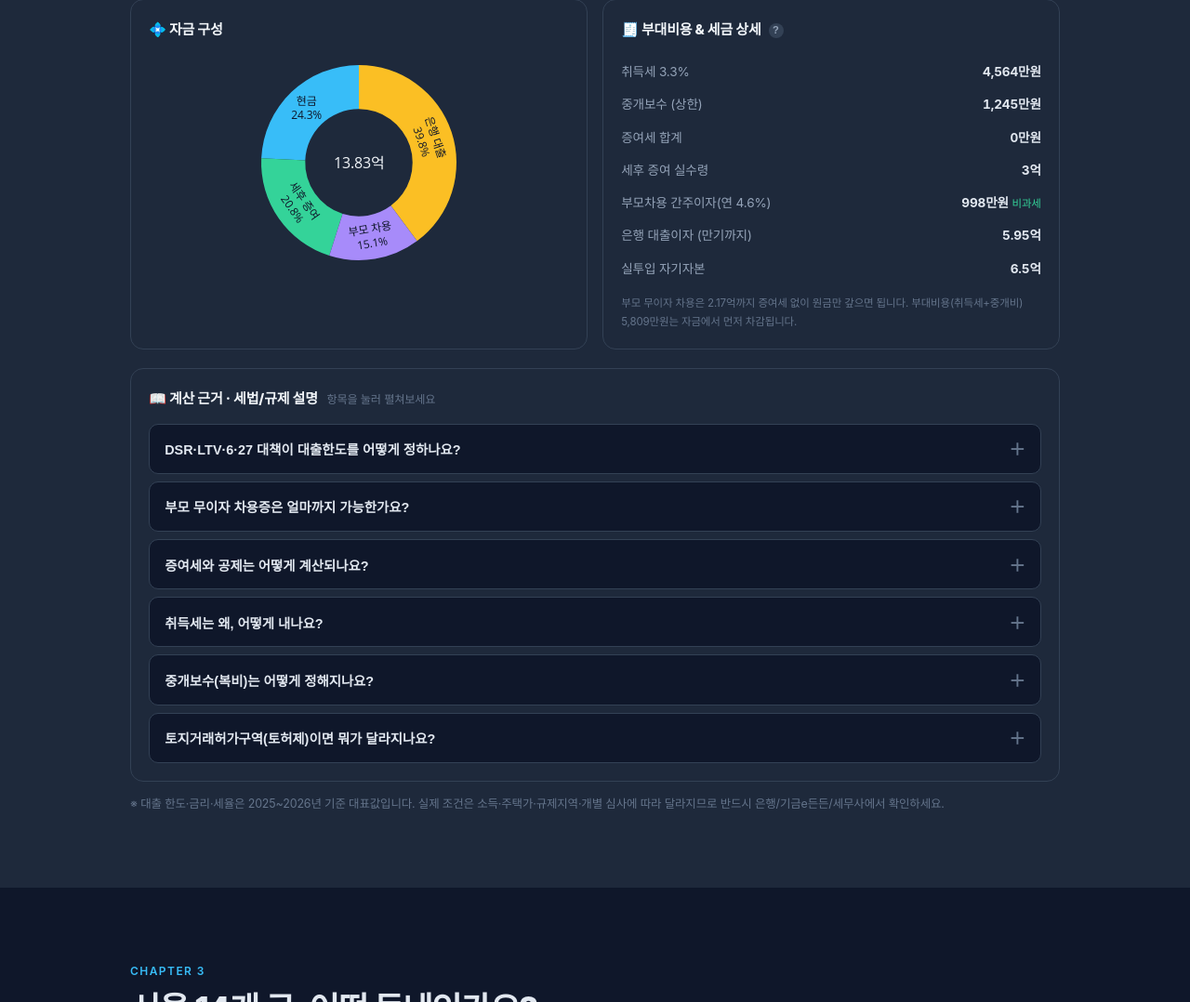
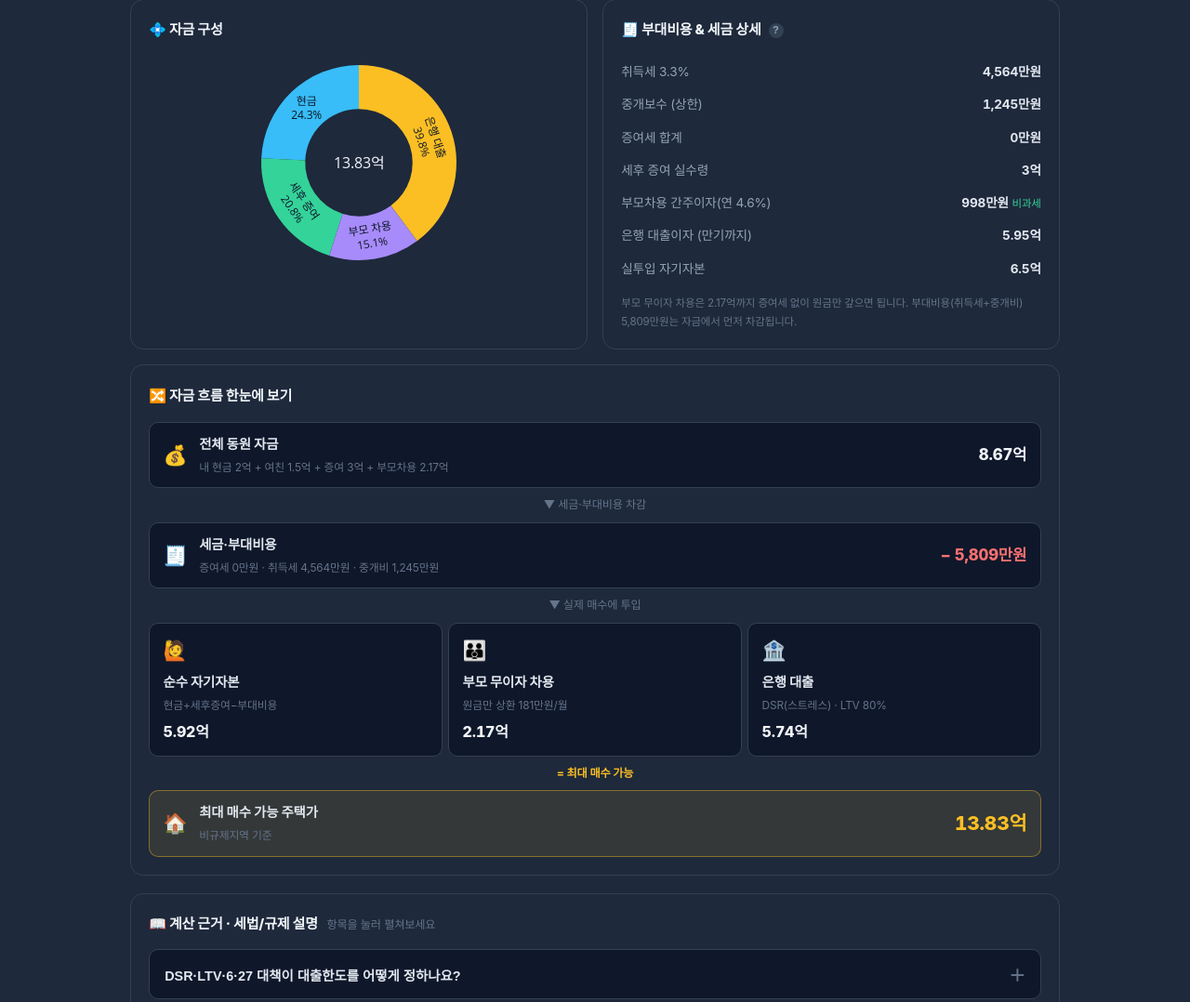
Before and after one commit to jiuk96/realestate_analysis_tool, a Flask app: page / in a window 1280 px wide. Shown: the part 2747-3825 px from the top of the page at 93% size. Run offline with Flask 3, Linux system fonts and the light colour scheme; some libraries are stand-ins or nearby versions; some web fonts are replaced.

Commit message:
feat: 규제지역 LTV 반영 + 자금 흐름 시각화 + 참고문헌 출처
- 규제지역(투기과열·조정대상·토허제) LTV 축소 정확 반영:
  일반 주담대 비규제 70%(생애최초 80%) → 규제지역 40%(생애최초 50%)
  · 은행업감독규정·6·27 대책 기준, 최종 대출=min(LTV·DSR·6억캡·상품한도)
- 자금 흐름 한눈에 보기 신설: 전체 동원자금 → 세금·부대비용 차감 →
  순자기자본/부모차용/은행대출 → 최대 매수가를 단계별 카드로 표시
- 참고문헌·법령 출처 섹션 추가: 지방세법·상증세법·은행업감독규정·
  6·27 대책·공인중개사법·토지거래허가·실거래가시스템 (법제처/기관 링크)
- 대출 근거 설명에 규제지역 LTV 40% 및 조문 출처 명시

Co-Authored-By: Claude <noreply@anthropic.com>

```diff
--- a/web/static/dashboard.js
+++ b/web/static/dashboard.js
@@ -1,6 +1,6 @@
 import {
   LOAN_PRODUCTS, analyzeFinance, won2eok, won2man,
-  LEGAL_BASIS, FAMILY_LOAN,
+  LEGAL_BASIS, FAMILY_LOAN, REFERENCES,
 } from './financeCalculator.js';
 
 /* ── 유틸 ──────────────────────────────────────────────── */
@@ -648,6 +648,7 @@ function initBudgetPlanner() {
   });
 
   renderLegalAccordion();
+  renderReferences();
   recalcBudget();
 }
 
@@ -741,6 +742,42 @@ function recalcBudget() {
 
   renderBudgetBreakdown(R);
   renderBudgetChart(R);
+  renderFundFlow(R);
+}
+
+// 자금 흐름: 전체 자금 → 세금·부대비용 차감 → 자기자본 + 부모 + 대출 = 최대 매수가
+function renderFundFlow(R) {
+  const el = document.getElementById('fundFlow');
+  if (!el) return;
+  const fees = R.acqTax + R.brokerFee + R.giftTax;
+  const step = (icon, label, val, sub, cls='') =>
+    `<div class="ff-step ${cls}"><span class="ff-ic">${icon}</span>
+       <div class="ff-body"><div class="ff-label">${label}</div>${sub?`<div class="ff-sub">${sub}</div>`:''}</div>
+       <div class="ff-val">${val}</div></div>`;
+
+  el.innerHTML = `
+    ${step('💰', '전체 동원 자금', won2eok(R.myCash + R.gfCash + R.grossGift + R.familyLoan),
+        `내 현금 ${won2eok(R.myCash)} + 여친 ${won2eok(R.gfCash)} + 증여 ${won2eok(R.grossGift)} + 부모차용 ${won2eok(R.familyLoan)}`)}
+    <div class="ff-arrow">▼ 세금·부대비용 차감</div>
+    ${step('🧾', '세금·부대비용', '− ' + won2man(fees),
+        `증여세 ${won2man(R.giftTax)} · 취득세 ${won2man(R.acqTax)} · 중개비 ${won2man(R.brokerFee)}`, 'ff-minus')}
+    <div class="ff-arrow">▼ 실제 매수에 투입</div>
+    <div class="ff-parts">
+      ${step('🙋', '순수 자기자본', won2eok(R.ownEquity - fees > 0 ? R.ownEquity - fees : 0), '현금+세후증여−부대비용')}
+      ${step('👪', '부모 무이자 차용', won2eok(R.familyLoan), `원금만 상환 ${won2man(R.familyMonthly)}/월`)}
+      ${step('🏦', '은행 대출', won2eok(R.loan), `${R.loanBind} · LTV ${(R.appliedLtv*100).toFixed(0)}%${R.regulated?' 규제지역':''}`)}
+    </div>
+    <div class="ff-arrow ff-arrow-eq">= 최대 매수 가능</div>
+    ${step('🏠', '최대 매수 가능 주택가', won2eok(R.maxPrice), R.regulated?'토지거래허가/규제지역 기준':'비규제지역 기준', 'ff-total')}
+  `;
+}
+
+function renderReferences() {
+  const el = document.getElementById('referenceList');
+  if (!el) return;
+  el.innerHTML = REFERENCES.map(r =>
+    `<li><a href="${r.url}" target="_blank" rel="noopener">${r.name}</a> <span class="ref-org">${r.org}</span></li>`
+  ).join('');
 }
 
 function renderBudgetBreakdown(R) {
--- a/web/static/financeCalculator.js
+++ b/web/static/financeCalculator.js
@@ -184,6 +184,13 @@ const DSR_LIMIT = 0.40;
 export const REGULATION = {
   METRO_LOAN_CAP: 6 * 억,        // 6·27 대책 수도권/규제지역 주담대 한도
   STRESS_DSR_ADDON: 0.015,       // 스트레스 DSR 가산금리 (한도 산정용)
+  // 규제지역(투기과열지구=강남·서초·송파·용산+토지거래허가구역) LTV
+  //  - 은행업감독규정상 규제지역 실수요 LTV 40%
+  //  - 생애최초는 규제지역에서도 일부 우대되나 6·27 대책으로 축소, 보수적 50%
+  LTV_REGULATED: 0.40,
+  LTV_REGULATED_FIRST: 0.50,
+  LTV_NORMAL: 0.70,              // 비규제 일반
+  LTV_NORMAL_FIRST: 0.80,        // 비규제 생애최초
 };
 
 /* ============================================================
@@ -254,11 +261,14 @@ export const LEGAL_BASIS = {
   },
   loan: {
     title: 'DSR·LTV·6·27 대책이 대출한도를 어떻게 정하나요?',
-    body: 'LTV(주택담보인정비율)는 집값 대비 빌릴 수 있는 비율로, 규제지역은 보통 40~50%, 생애최초는 80%까지 ' +
-          '허용됩니다. DSR(총부채원리금상환비율)은 연소득 대비 모든 대출의 연간 원리금이 40%를 넘지 못하게 ' +
-          '하는 규제로, 소득이 낮으면 LTV가 남아도 대출이 막힙니다. 2025년 6·27 대책으로 수도권·규제지역 ' +
-          '주택담보대출은 한도가 최대 6억원으로 제한되고, 스트레스 DSR(가산금리 약 +1.5%p)이 적용돼 실제 ' +
-          '한도는 더 보수적으로 산정됩니다. 최종 대출액은 이 세 가지(LTV·DSR·6억 캡) 중 가장 작은 값입니다.',
+    body: 'LTV(주택담보인정비율)는 집값 대비 빌릴 수 있는 비율입니다. 비규제지역은 70%(생애최초 80%)지만, ' +
+          '투기과열지구·조정대상지역(현재 강남·서초·송파·용산)과 토지거래허가구역 같은 규제지역은 ' +
+          '실수요 기준 40%(생애최초 50%)로 축소됩니다. DSR(총부채원리금상환비율)은 연소득 대비 모든 대출의 ' +
+          '연간 원리금이 40%를 넘지 못하게 하는 규제로, 소득이 낮으면 LTV가 남아도 대출이 막힙니다. ' +
+          '2025년 6·27 가계부채 관리방안으로 수도권·규제지역 주택담보대출은 한도가 최대 6억원으로 제한되고, ' +
+          '스트레스 DSR(가산금리 약 +1.5%p)이 적용돼 실제 한도는 더 보수적으로 산정됩니다. ' +
+          '최종 대출액은 이 네 가지(LTV · DSR · 6억 캡 · 상품한도) 중 가장 작은 값으로 정해집니다. ' +
+          '[근거: 은행업감독규정 별표6, 금융위원회 2025.6.27 가계부채 관리방안]',
   },
   family: {
     title: '부모 무이자 차용증은 얼마까지 가능한가요?',
@@ -333,7 +343,15 @@ export function maxLoanForProduct(product, income, price, rate, years, firstHome
   // 스트레스 DSR: 한도 산정 시 가산금리를 얹어 보수적으로 계산
   const stressRate = rate + REGULATION.STRESS_DSR_ADDON;
   const byDSR = maxLoanByDSR(income, stressRate, years);
-  const ltv = (firstHome && product.ltvFirst) ? product.ltvFirst : product.ltv;
+
+  // LTV: 일반 주담대는 규제지역 여부에 따라 40/50%로 축소, 정책상품은 자체 LTV
+  let ltv;
+  if (product.id === 'bank') {
+    if (regulated) ltv = firstHome ? REGULATION.LTV_REGULATED_FIRST : REGULATION.LTV_REGULATED;
+    else ltv = firstHome ? REGULATION.LTV_NORMAL_FIRST : REGULATION.LTV_NORMAL;
+  } else {
+    ltv = (firstHome && product.ltvFirst) ? product.ltvFirst : product.ltv;
+  }
   const byLTV = price * ltv;
   const byProduct = product.maxLoan;
   // 6·27 대책: 규제지역이면 일반 주담대 6억 한도 (정책상품은 자체 한도 우선)
@@ -341,10 +359,10 @@ export function maxLoanForProduct(product, income, price, rate, years, firstHome
 
   const loan = Math.min(byDSR, byLTV, byProduct, byRegion);
   let bind = 'DSR(스트레스)';
-  if (loan === byLTV) bind = `LTV ${(ltv * 100).toFixed(0)}%`;
+  if (loan === byLTV) bind = `LTV ${(ltv * 100).toFixed(0)}%${regulated ? '(규제지역)' : ''}`;
   else if (loan === byProduct) bind = '상품한도';
   else if (loan === byRegion) bind = '6·27 대책 6억';
-  return { loan: Math.max(0, loan), bind };
+  return { loan: Math.max(0, loan), bind, ltv };
 }
 
 /* ============================================================
@@ -409,7 +427,7 @@ export function analyzeFinance(input) {
   // 4) 최대가격 기준 상세 재계산
   const acq = calcAcquisitionTax(maxPrice, firstHome);
   const broker = calcBrokerFee(maxPrice);
-  const { loan, bind } = maxLoanForProduct(product, income, maxPrice, rate, years, firstHome, { regulated });
+  const { loan, bind, ltv: appliedLtv } = maxLoanForProduct(product, income, maxPrice, rate, years, firstHome, { regulated });
   const monthly = calcMonthlyPayment(loan, rate, years, repay);
   const cashUsed = maxPrice + acq.tax + broker - loan - familyLoan;  // 실제 투입 자기자본
   const leftover = ownEquity - cashUsed;
@@ -430,8 +448,10 @@ export function analyzeFinance(input) {
   const dsrRatio = income > 0 ? (calcMonthlyPayment(loan, rate, years, 'annuity').first * 12) / income : 0;
 
   return {
-    netGift, giftTax, giftMe, giftGf,
+    netGift, grossGift: myGift + gfGift, giftTax, giftMe, giftGf,
+    myCash, gfCash,
     ownEquity, availableFunds,
+    appliedLtv, regulated,
     maxPrice,
     acqTax: acq.tax, acqRate: acq.rate, acqDiscount: acq.discount,
     brokerFee: broker,
@@ -452,6 +472,30 @@ export function analyzeFinance(input) {
   };
 }
 
+/* ============================================================
+ * 참고문헌 · 법령 출처 (UI 하단 표시용)
+ * ============================================================ */
+export const REFERENCES = [
+  { name: '지방세법 제11조 (취득세 세율)', org: '행정안전부',
+    url: 'https://www.law.go.kr/법령/지방세법' },
+  { name: '지방세특례제한법 제36조의3 (생애최초 취득세 감면)', org: '행정안전부',
+    url: 'https://www.law.go.kr/법령/지방세특례제한법' },
+  { name: '상속세 및 증여세법 제53조·제53조의2 (증여재산공제·혼인출산공제)', org: '국세청',
+    url: 'https://www.law.go.kr/법령/상속세및증여세법' },
+  { name: '상속세 및 증여세법 제41조의4 (금전 무상대출 등에 따른 이익의 증여)', org: '국세청',
+    url: 'https://www.law.go.kr/법령/상속세및증여세법' },
+  { name: '은행업감독규정 별표6 (LTV·DSR 규제비율)', org: '금융위원회·금융감독원',
+    url: 'https://www.law.go.kr/행정규칙/은행업감독규정' },
+  { name: '가계부채 관리방안 (2025.6.27, 수도권 주담대 6억 한도·스트레스 DSR)', org: '금융위원회',
+    url: 'https://www.fsc.go.kr' },
+  { name: '공인중개사법 시행규칙 제20조 (중개보수 상한요율)', org: '국토교통부',
+    url: 'https://www.law.go.kr/법령/공인중개사법시행규칙' },
+  { name: '부동산 거래신고 등에 관한 법률 (토지거래허가구역)', org: '국토교통부',
+    url: 'https://www.law.go.kr/법령/부동산거래신고등에관한법률' },
+  { name: '실거래가 공개시스템 (분석 데이터 원천)', org: '국토교통부',
+    url: 'https://rt.molit.go.kr' },
+];
+
 /* 포맷 헬퍼 (UI 공용) */
 export function won2eok(v, digits = 2) {
   return (v / 억).toFixed(digits).replace(/\.?0+$/, '') + '억';
--- a/web/static/style.css
+++ b/web/static/style.css
@@ -821,3 +821,32 @@ body { font-family: 'Pretendard Variable', Pretendard, -apple-system, BlinkMacSy
 .legal-a { max-height: 0; overflow: hidden; transition: max-height .25s ease, padding .25s ease;
   color: #94a3b8; font-size: .85rem; line-height: 1.75; padding: 0 1rem; }
 .legal-item.open .legal-a { max-height: 400px; padding: 0 1rem 1rem; }
+
+/* ── 자금 흐름 ──────────────────────────────────────────── */
+.fund-flow { display: flex; flex-direction: column; gap: .4rem; }
+.ff-step {
+  display: flex; align-items: center; gap: .8rem; background: #0f172a;
+  border: 1px solid #334155; border-radius: 10px; padding: .7rem .9rem;
+}
+.ff-ic { font-size: 1.3rem; flex-shrink: 0; }
+.ff-body { flex: 1; min-width: 0; }
+.ff-label { color: #e2e8f0; font-weight: 700; font-size: .9rem; }
+.ff-sub { color: #64748b; font-size: .74rem; margin-top: .15rem; }
+.ff-val { font-weight: 800; font-size: 1.05rem; color: #f1f5f9; font-variant-numeric: tabular-nums; flex-shrink: 0; }
+.ff-minus .ff-val { color: #f87171; }
+.ff-total { background: rgba(251,191,36,.1); border-color: rgba(251,191,36,.4); }
+.ff-total .ff-val { color: #fbbf24; font-size: 1.3rem; }
+.ff-arrow { text-align: center; color: #64748b; font-size: .76rem; padding: .1rem 0; }
+.ff-arrow-eq { color: #fbbf24; font-weight: 700; }
+.ff-parts { display: grid; grid-template-columns: repeat(3, 1fr); gap: .4rem; }
+.ff-parts .ff-step { flex-direction: column; align-items: flex-start; gap: .3rem; }
+.ff-parts .ff-val { font-size: 1rem; }
+@media (max-width: 720px) { .ff-parts { grid-template-columns: 1fr; } }
+
+/* ── 참고문헌 ───────────────────────────────────────────── */
+.reference-list { list-style: none; padding: 0; margin: 0; display: flex; flex-direction: column; gap: .55rem; }
+.reference-list li { color: #94a3b8; font-size: .82rem; line-height: 1.5; padding-left: 1rem; position: relative; }
+.reference-list li::before { content: '§'; position: absolute; left: 0; color: #38bdf8; font-weight: 700; }
+.reference-list a { color: #cbd5e1; text-decoration: none; border-bottom: 1px dotted #475569; }
+.reference-list a:hover { color: #38bdf8; border-bottom-color: #38bdf8; }
+.ref-org { color: #64748b; font-size: .72rem; margin-left: .3rem; }
--- a/web/templates/index.html
+++ b/web/templates/index.html
@@ -178,10 +178,22 @@
       </div>
     </div>
 
+    <!-- 자금 흐름 (전체 자금 → 세금·부대비용 → 자기자본/대출 → 매수가) -->
+    <div class="budget-card" style="margin-top:1rem">
+      <div class="budget-card-title">🔀 자금 흐름 한눈에 보기</div>
+      <div id="fundFlow" class="fund-flow"></div>
+    </div>
+
     <!-- 세법·규제 근거 (클릭 아코디언) -->
     <div class="legal-section">
       <div class="legal-section-title">📖 계산 근거 · 세법/규제 설명 <span class="legal-hint">항목을 눌러 펼쳐보세요</span></div>
       <div id="legalAccordion" class="legal-accordion"></div>
+    </div>
+
+    <!-- 참고문헌 · 법령 출처 -->
+    <div class="legal-section">
+      <div class="legal-section-title">📚 참고문헌 · 법령 출처</div>
+      <ul id="referenceList" class="reference-list"></ul>
     </div>
 
     <p class="explorer-note">
```
